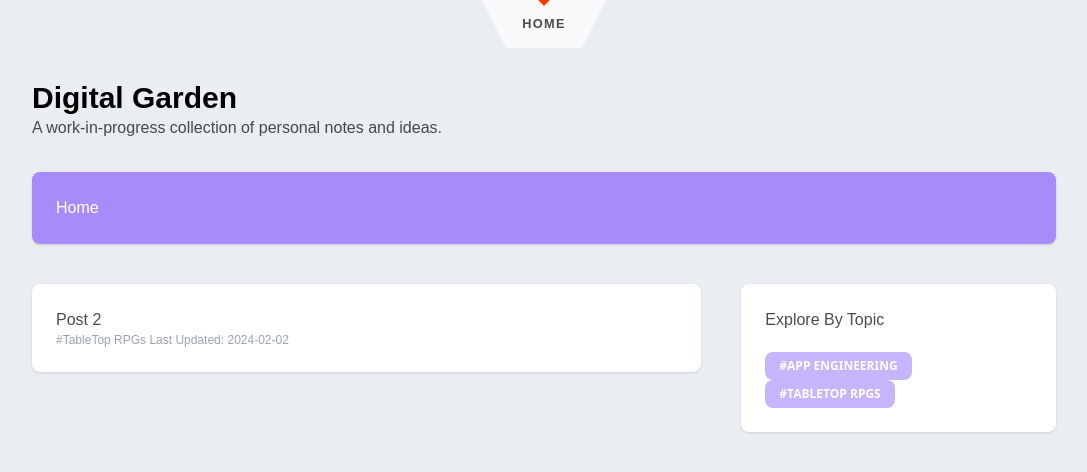
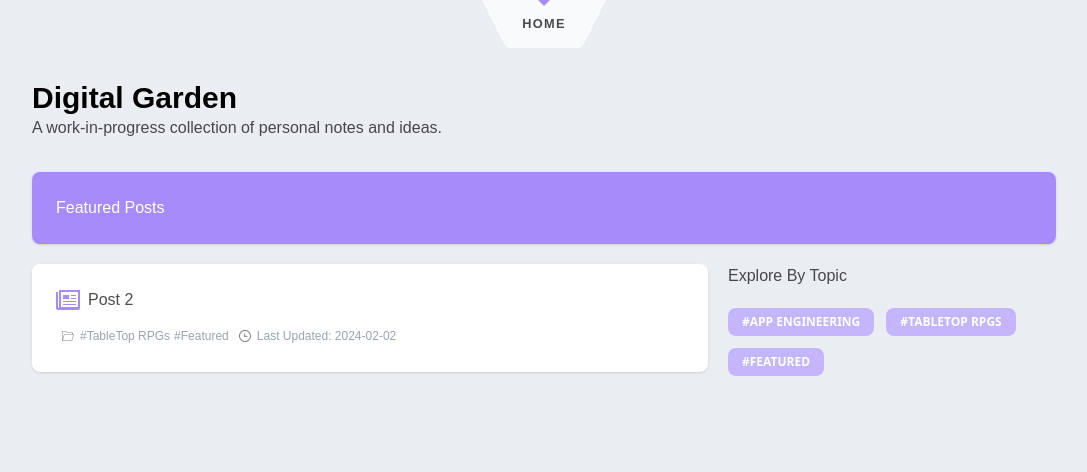
Before and after one commit to hmorey3/digital-garden, a SvelteKit app: page / in a window 1280 px wide. Shown: the top 472 px of the page, without its empty margins (96-1183 px from the left). Built offline with nearby package versions, Linux system fonts and the light colour scheme.

Commit message:
little remodel

```diff
--- a/src/components/Sidebar.svelte
+++ b/src/components/Sidebar.svelte
@@ -3,10 +3,10 @@
 </script>
 
 
-<div class="p-6 shadow bg-white rounded-lg">
+<div>
 	<p class="mb-5">Explore By Topic</p>
 	{#each $siteContent.topics as topic}
-		<div class="center relative inline-block select-none whitespace-nowrap rounded-lg bg-violet-300 py-2 px-3.5 mr-3 align-baseline font-sans text-xs font-bold uppercase leading-none text-white">
+		<div class="center relative inline-block select-none whitespace-nowrap rounded-lg bg-violet-300 py-2 px-3.5 mr-3 mb-3 align-baseline font-sans text-xs font-bold uppercase leading-none text-white">
 			<a href={topic.route} style="color: inherit">#{topic.name}</a>
 		</div>
 	{/each}
--- /dev/null
+++ b/src/components/post.svelte
@@ -0,0 +1,25 @@
+<script lang="ts">
+    export let post;
+</script>
+
+<a href={post.route} style="color: inherit">
+    <div class="p-6 shadow bg-white rounded-lg">
+        <div class="flex items-left">
+            <!-- News Icon https://iconmonstr.com/newspaper-13-svg/-->
+            <svg xmlns="http://www.w3.org/2000/svg" style="fill: rgb(167 139 250 / var(--tw-bg-opacity))" width="24" height="24" viewBox="0 0 24 24"><path d="M7 16h13v1h-13v-1zm13-3h-13v1h13v-1zm0-6h-5v1h5v-1zm0 3h-5v1h5v-1zm-17-8v17.199c0 .771-1 .771-1 0v-15.199h-2v15.98c0 1.115.905 2.02 2.02 2.02h19.958c1.117 0 2.022-.904 2.022-2.02v-17.98h-21zm19 17h-17v-15h17v15zm-9-12h-6v4h6v-4z"/></svg>
+            <p class="mb-3 ml-2">{post.name}</p>
+        </div>
+        <div class="text-xs text-gray-400">
+            <div class="flex items-center">
+                <!-- Folder Icon -->
+                <svg width="24" height="24" style="transform: scale(0.5); fill: grey;" xmlns="http://www.w3.org/2000/svg" fill-rule="evenodd" clip-rule="evenodd"><path d="M0 2h8l3 3h10v4h3l-4 13h-20v-20zm22.646 8h-17.907l-3.385 11h17.907l3.385-11zm-2.646-1v-3h-9.414l-3-3h-6.586v15.75l3-9.75h16z"/></svg>
+                {#each post.topicLabels as label}
+                    <span class="pr-1">#{label}</span>
+                {/each}
+                <!-- Clock Icon https://iconmonstr.com/time-3-svg/-->
+                <svg xmlns="http://www.w3.org/2000/svg" width="24" height="24" style="transform: scale(0.5); fill: grey;" viewBox="0 0 24 24"><path d="M12 2c5.514 0 10 4.486 10 10s-4.486 10-10 10-10-4.486-10-10 4.486-10 10-10zm0-2c-6.627 0-12 5.373-12 12s5.373 12 12 12 12-5.373 12-12-5.373-12-12-12zm5.848 12.459c.202.038.202.333.001.372-1.907.361-6.045 1.111-6.547 1.111-.719 0-1.301-.582-1.301-1.301 0-.512.77-5.447 1.125-7.445.034-.192.312-.181.343.014l.985 6.238 5.394 1.011z"/></svg>
+                Last Updated: {post.lastUpdated}
+            </div>
+        </div>
+    </div>
+</a>
--- a/src/routes/+layout.server.ts
+++ b/src/routes/+layout.server.ts
@@ -7,7 +7,8 @@ import { base } from '$app/paths';
 export async function load(): Promise<GlobalData> {
     const posts: Array<PostMeta> = await getPosts()
     const topicLabels: Array<string> = getTopicLabels(posts)
-    const featuredPosts: Array<PostMeta> = posts.filter(post => post.featured)
+    const featuredPosts: Array<PostMeta> = posts.filter(post => post.topicLabels.includes(CONFIG.featuredKey))
+    console.log('featuredPosts', featuredPosts)
 
     return {
         featuredPosts: featuredPosts,
@@ -46,11 +47,10 @@ async function getPosts(): Promise<Array<PostMeta>> {
                 return prev
             }, {})
             return {
-                featured: !!(metadata.featured?.toLowerCase() == "true"),
                 lastUpdated: metadata.lastUpdated,
                 route: `${base}${CONFIG.pathToPostMdDir}/${pageName}`,
                 name: metadata.name,
-                topicLabels: metadata.topicLabels.split(',')
+                topicLabels: metadata.topicLabels.split(',').map(label => label.trim())
             }
         } catch(e) {
             console.error("Error parsing post markdown file. Pagename: ", pageName, e);
--- a/src/routes/+layout.svelte
+++ b/src/routes/+layout.svelte
@@ -13,7 +13,7 @@
 
 <div class="app">
 	<div class="" style="width: 80%; margin: 0 auto"><Header /></div>
-	<div style="width: 80%; margin: 0 auto" class="grid grid-cols-3 gap-10">
+	<div style="width: 80%; margin: 0 auto" class="grid grid-cols-3 gap-5">
 		<div class="col-span-3 p-6 shadow bg-violet-400 text-white rounded-lg">{$pageTitle}</div>
 		<div class="col-span-2">
 			<main style="padding: 0">
--- a/src/routes/+page.svelte
+++ b/src/routes/+page.svelte
@@ -1,11 +1,12 @@
 <script lang="ts">
 	import { siteContent, pageTitle } from '../components/global_store.svelte';
-	pageTitle.set("Home")
+	import Post from '../components/post.svelte'
+	pageTitle.set("Featured Posts")
 
 	// TODO:
-	// deploy to github
 	// update readme - Static rendering - parsing at build, how to add pages
 	// display last updated
+	// fix post formatting
 
 	//Tailwind CSS: https://v1.tailwindcss.com/components
 
@@ -19,16 +20,6 @@
 <div class="grid grid-cols-1 gap-6">
 
 	{#each $siteContent.featuredPosts as post}
-		<a href={post.route} style="color: inherit">
-			<div class="p-6 shadow bg-white rounded-lg">
-				{post.name}
-				<p class="text-xs text-gray-400">
-					{#each post.topicLabels as label}
-						#{label}
-					{/each}
-					Last Updated: {post.lastUpdated}
-				</p>
-			</div>
-		</a>
+		<Post post={post} />
 	{/each}
 </div>
--- a/src/routes/config.ts
+++ b/src/routes/config.ts
@@ -2,5 +2,5 @@ export const CONFIG = {
     pathToPostMdDir: "/posts/md",
     pathToTopic: '/topic',
     postFileName: "+page.svelte.md",
-    pageNameKey: 'pageNameKey'
+    featuredKey: 'Featured'
 }
--- a/src/routes/posts/+layout.svelte
+++ b/src/routes/posts/+layout.svelte
@@ -20,7 +20,9 @@
         <p class="text-xs text-gray-400">
             Last Updated: {data.metadata?.lastUpdated}
         </p>
-        <slot></slot>
+        <div class="text-left" style="text-align: left !important">
+            <slot></slot>
+        </div>
     {:else}
         <p>Error loading post</p>
     {/if}
--- a/src/routes/posts/md/post2/+page.svelte.md
+++ b/src/routes/posts/md/post2/+page.svelte.md
@@ -1,8 +1,7 @@
 ---
 name: Post 2
 lastUpdated: 2024-02-02
-topicLabels: TableTop RPGs
-featured: true
+topicLabels: TableTop RPGs, Featured
 ---
 
 # Post 2
--- a/src/routes/styles.css
+++ b/src/routes/styles.css
@@ -11,7 +11,7 @@
 	--color-bg-0: rgb(224, 231, 238);
 	--color-bg-1: hsl(209, 24.95%, 93.34%);
 	--color-bg-2: hsl(224, 44%, 95%);
-	--color-theme-1: #ff3e00;
+	--color-theme-1: rgb(167 139 250);
 	--color-theme-2: #4075a6;
 	--color-text: rgba(0, 0, 0, 0.7);
 	--column-width: 42rem;
--- a/src/routes/topic/[topicSlug]/+page.svelte
+++ b/src/routes/topic/[topicSlug]/+page.svelte
@@ -1,23 +1,19 @@
 <script lang="ts">
 	import { pageTitle } from '../../../components/global_store.svelte';
+	import Post from '../../../components/post.svelte'
 
     export let data
-    const posts = data.postsWithLabel ?? []
-	pageTitle.set(data.topicName ?? "Error")
+    $: posts = data.postsWithLabel ?? []
+	$: pageTitle.set(data.topicName ?? "Error")
 </script>
 
 <svelte:head><title>{data.topicName} - Digital Garden</title></svelte:head>
 
 <div>
 	{#if data.postsWithLabel}
-		<p class="text-l text-black ">Topic: {data.topicName}</p>
-		<div class="grid grid-cols-2 gap-6">
+		<div class="grid grid-cols-1 gap-6">
 			{#each posts as post}
-				<a href={post.route} style="color: inherit">
-					<div class="p-6 shadow bg-white rounded-lg">
-						{post.name}
-					</div>
-				</a>
+				<Post post={post} />
 			{/each}
 		</div>
 	{:else}
--- a/src/routes/types.ts
+++ b/src/routes/types.ts
@@ -12,7 +12,6 @@ export type GlobalData = {
 }
 
 export type PostMeta = {
-    featured?: boolean,
     lastUpdated: string
     name: string,
     route: string,
```
